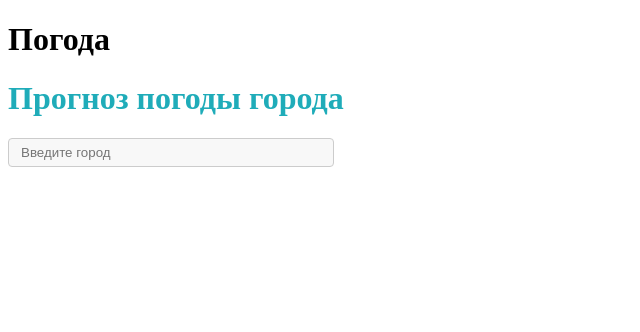
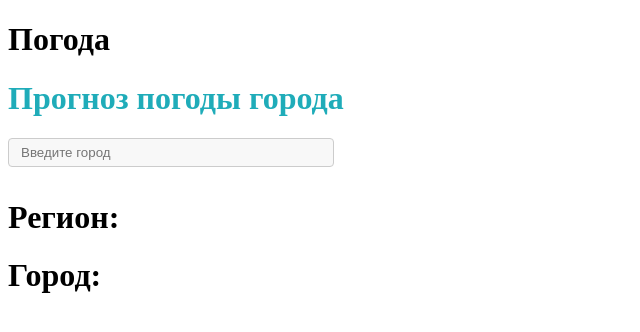
Before and after one commit to BLADEVIK/weather, a React (Vite) app: page / in a window 1280 px wide. Shown: the top 332 px of the page, without its empty margins (0-640 px from the left). Built offline with nearby package versions, Linux system fonts and the light colour scheme.

Commit message:
Статичные надписи город и регион

```diff
--- a/src/components/cardItem/cardItem.jsx
+++ b/src/components/cardItem/cardItem.jsx
@@ -28,12 +28,22 @@ export default function CardItem() {
         placeholder="Введите город"
         type="text"
       />
+      {data === null ? (
+        <h1>Регион:</h1>
+      ) : (
+        <h1>Регион: {data.location.region}</h1>
+      )}
+      {data === null ? (
+        <h1 className="weather__city">Город:</h1>
+      ) : (
+        <h1 className="weather__city">Город: {data.location.name}</h1>
+      )}
       {data ? (
         <div className="weather">
-          <h1 className="weather__city">Город: {data.location.name}</h1>
           {data.forecast.forecastday.map((el) => (
             <div className="weather__card" key={el.date_epoch}>
               <img src={el.day.condition.icon} />
+              <h3>Погода: {el.day.condition.text}</h3>
               <h2>Температура: {el.day.avgtemp_c} ° </h2>
               <p>Скорость ветра: {el.day.maxwind_kph} kph</p>
               <p>Влажность: {el.day.avghumidity} %</p>
```
